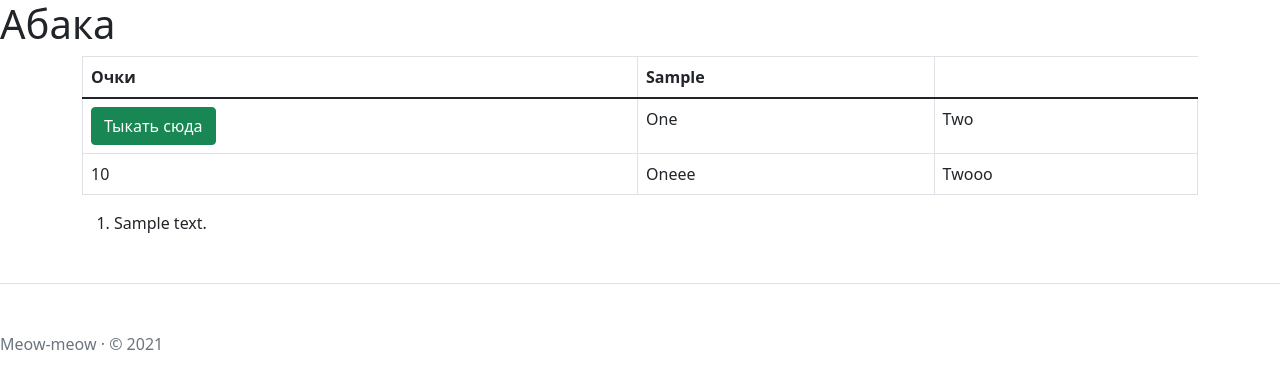
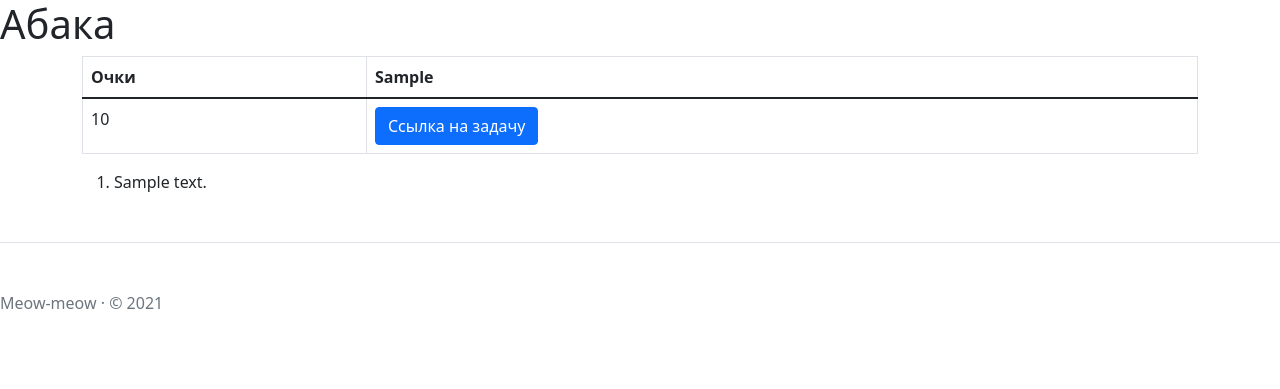
Before and after one commit to grigorev-vl-vl/math_games, a Django app: page /abacus/contest/1/ in a window 1280 px wide. Shown: the top 389 px of the page. Run offline with Django 3.2, Linux system fonts and the light colour scheme; tables that the repository leaves empty hold one stand-in row (values such as "Sample post"); some libraries are stand-ins or nearby versions.

Commit message:
Screens and links

```diff
--- a/gamesite/abacus/templates/abacus/contest_screen.html
+++ b/gamesite/abacus/templates/abacus/contest_screen.html
@@ -14,18 +14,18 @@
                 </tr>
                 </thead>
                 <tbody>
+                {% for score in scores %}
                 <tr>
                     <td>
-                        <button type="button" class="btn btn-success">Тыкать сюда</button>
+                        {{ score }}
                     </td>
-                    <td>One</td>
-                    <td>Two</td>
+                    {% for theme in themes %}
+                    <td>
+                        <a class="btn btn-primary" href="{% url 'abacus:answer_form' '1' '1' %}" role="button">Ссылка на задачу</a>
+                    </td>
+                    {% endfor %}
                 </tr>
-                <tr>
-                    <td>10</td>
-                    <td>Oneee</td>
-                    <td>Twooo</td>
-                </tr>
+                {% endfor %}
                 </tbody>
             </table>
         </div>
--- a/gamesite/abacus/urls.py
+++ b/gamesite/abacus/urls.py
@@ -3,7 +3,7 @@
 
 from . import views
 
-# app_name = 'abacus'
+app_name = 'abacus'
 urlpatterns = [
     path('contest/<int:contest_id>/', views.contest_screen, name='contest_screen'),
     path('contest/<int:contest_id>/problem/<int:problem_id>', views.answer_form, name='answer_form')
--- a/gamesite/abacus/views.py
+++ b/gamesite/abacus/views.py
@@ -18,6 +18,7 @@
     scores = ProblemInclusion.objects.filter(contest=contest).values_list('score', flat=True).distinct()
 
     context = {
+        'contest_id': contest_id,
         'contest': contest,
         'themes': themes,
         'scores': scores,
@@ -45,7 +46,27 @@
     }
     return HttpResponse(template.render(context, request))
 
+"""
+def answer_problem_form(request, contest_id, theme, score):
+    template = loader.get_template('abacus/answer_form.html')
+    contest = get_object_or_404(Contest, pk=contest_id)
+    if request.method == 'POST':
+        answer_form = AnswerForm(request.POST)
+        if answer_form.is_valid():
+            # TODO send the answer to backend? Where do I check it?
+            if problem.check_answer(answer_form.cleaned_data['your_answer']):
+                return HttpResponse("Solved!")
+        # TODO what if form isn't valid
+    else:
+        answer_form = AnswerForm()
 
+    context = {
+        'problem': problem,
+        'answer_form': answer_form,
+    }
+    return HttpResponse(template.render(context, request))
+
+"""
 """
 def index(request):
     return HttpResponse("Hello, world. You're at the abacus index.")
--- a/gamesite/gamesite/urls.py
+++ b/gamesite/gamesite/urls.py
@@ -19,6 +19,6 @@
 
 urlpatterns = [
     path('admin/', admin.site.urls),
-    path('abacus/', include('abacus.urls')),
+    path('abacus/', include(('abacus.urls'), namespace='abacus')),
     path('accounts/', include('django.contrib.auth.urls')),
 ]
```
